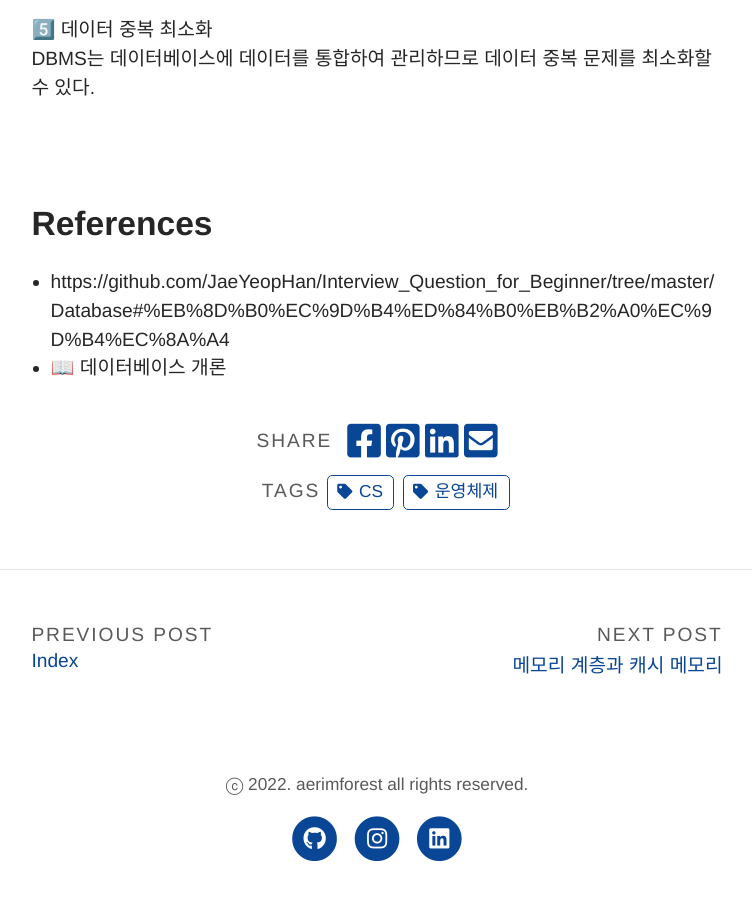
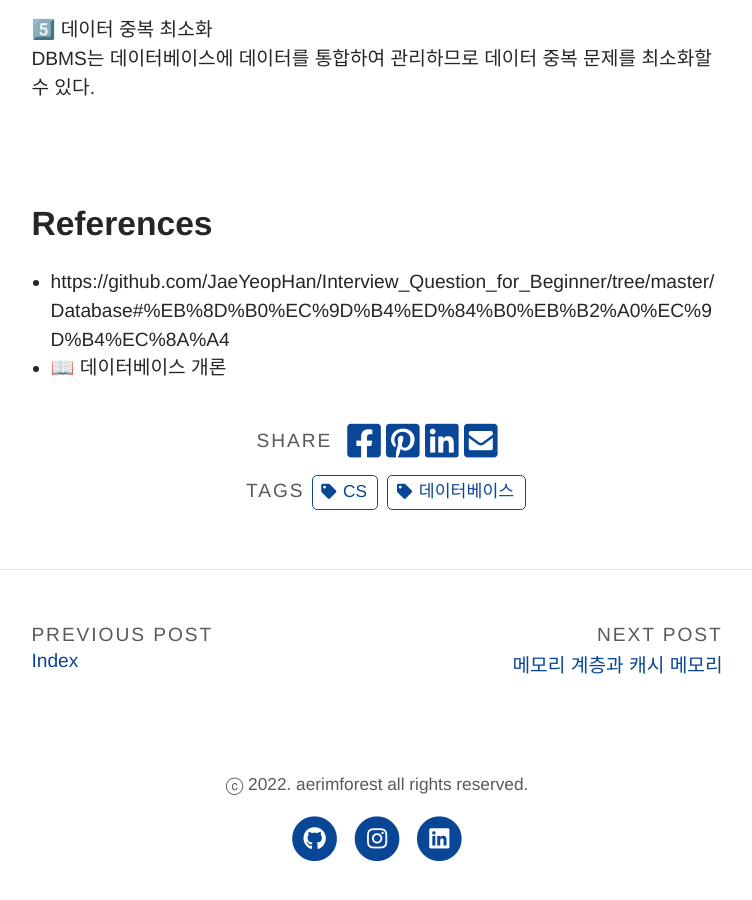
Before and after one commit to aerimforest/aerimforest.github.io, a Jekyll site: the page built from _posts/2022-11-14-database.md, in a window 1280 px wide and 900 px high, scrolled down 1947 px. Shown: the whole window, without its empty margins (263-1015 px from the left). Built offline with Jekyll 4.4.1, drawn with Linux system fonts in a browser that asks for light colours; some web fonts are replaced; comment, search, counter and statistics services are not loaded.

Commit message:
[Docs] update post

```diff
--- a/_posts/2022-11-14-database.md
+++ b/_posts/2022-11-14-database.md
@@ -1,7 +1,7 @@
 ---
 layout: post
 title: 데이터베이스(DB, Database)
-tags: [CS, 운영체제]
+tags: [CS, 데이터베이스]
 color: rgb(10,70,150)
 author: aerimforest
 excerpt_separator: <!--more-->
```
